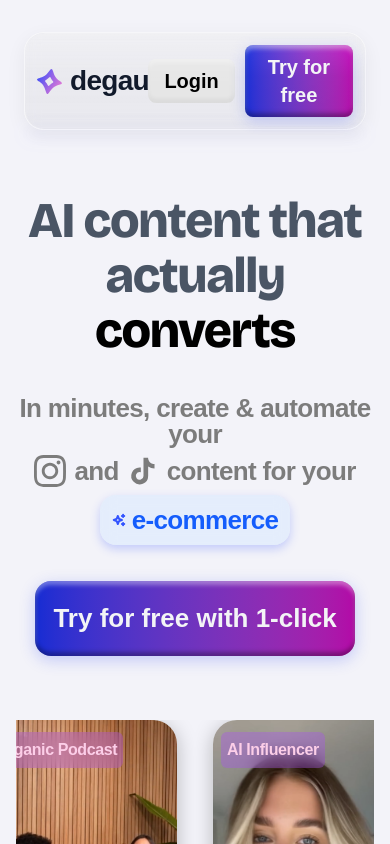
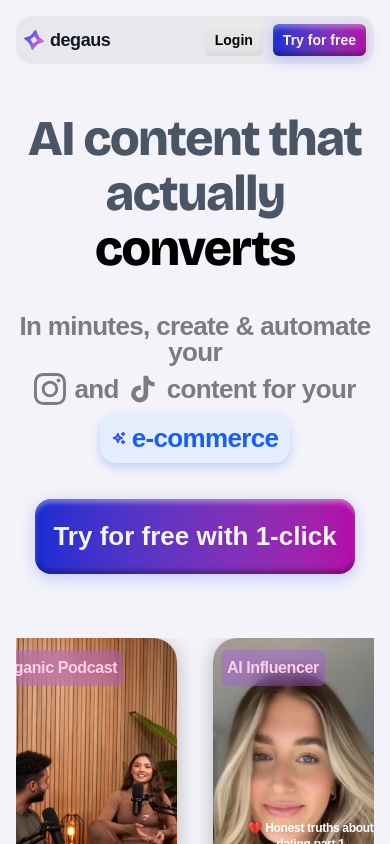
Before and after one commit to ssidikov/degaus, a Next.js app: page / in a window 390 px wide. Shown: the top 844 px of the page. Built offline with nearby package versions, Linux system fonts and the light colour scheme; a web font is replaced by a local one.

Commit message:
refactor: enhance layout and styling in Header component for improved responsiveness

```diff
--- a/components/Header.tsx
+++ b/components/Header.tsx
@@ -4,13 +4,23 @@ import Image from 'next/image'
 export default function Header() {
   return (
     <header className='w-full'>
-      <div className='container mx-auto px-6 py-8'>
+      <div className='container mx-auto px-4 sm:px-6 py-4 sm:py-6 lg:py-8'>
         <div
-          className='mx-auto max-w-5xl px-3 rounded-[20px] liquid-glass p-3 flex items-center justify-between '
-          style={{ background: 'rgba(190, 190, 190, 0.2)' }}>
-          <Link href='/' aria-label='degaus home' className='flex items-center gap-2'>
-            <Image src='/logo.svg' alt='degaus logo' width={25} height={25} />
-            <span className='text-[28px] font-bold text-gray-900 leading-none tracking-tight'>
+          className='mx-auto max-w-5xl px-2 sm:px-3 rounded-2xl sm:rounded-[20px] p-2 sm:p-3 flex items-center justify-between gap-2'
+          style={{
+            background: 'rgba(190, 190, 190, 0.2)',
+            backdropFilter: 'blur(80px)',
+            WebkitBackdropFilter: 'blur(80px)',
+          }}>
+          <Link href='/' aria-label='degaus home' className='flex items-center gap-1.5 sm:gap-2'>
+            <Image
+              src='/logo.svg'
+              alt='degaus logo'
+              width={20}
+              height={20}
+              className='w-5 h-5 sm:w-6 sm:h-6 lg:w-[25px] lg:h-[25px]'
+            />
+            <span className='text-lg sm:text-xl lg:text-[28px] font-bold text-gray-900 leading-none tracking-tight'>
               degaus
             </span>
           </Link>
@@ -18,13 +28,13 @@ export default function Header() {
           <div className='flex items-center gap-2.5'>
             <button
               aria-label='Login'
-              className='rounded-lg bg-neutral-200 px-4 py-2 text-xl font-bold text-black shadow-[inset_0px_-4px_4px_0px_rgba(0,0,0,0.05),inset_0px_4px_4px_0px_rgba(255,255,255,0.3)] hover:bg-gray-300 transition cursor-pointer'>
+              className='rounded-md sm:rounded-lg bg-neutral-200 px-2.5 sm:px-3 lg:px-4 py-1.5 sm:py-2 text-sm sm:text-base lg:text-xl font-bold text-black shadow-[inset_0px_-4px_4px_0px_rgba(0,0,0,0.05),inset_0px_4px_4px_0px_rgba(255,255,255,0.3)] hover:bg-gray-300 transition cursor-pointer'>
               Login
             </button>
 
             <button
               aria-label='Try for free'
-              className='rounded-lg px-4 py-2 text-xl font-bold text-gray-100 bg-linear-to-r from-[#152cd3] to-[#b308a7] shadow-[0px_4px_15px_0px_rgba(46,71,249,0.25),inset_0px_-4px_4px_0px_rgba(0,0,0,0.3),inset_0px_4px_4px_0px_rgba(255,255,255,0.3)] hover:opacity-90 transition'>
+              className='rounded-md sm:rounded-lg px-2.5 sm:px-3 lg:px-4 py-1.5 sm:py-2 text-sm sm:text-base lg:text-xl font-bold text-gray-100 bg-linear-to-r from-[#152cd3] to-[#b308a7] shadow-[0px_4px_15px_0px_rgba(46,71,249,0.25),inset_0px_-4px_4px_0px_rgba(0,0,0,0.3),inset_0px_4px_4px_0px_rgba(255,255,255,0.3)] hover:opacity-90 transition whitespace-nowrap'>
               Try for free
             </button>
           </div>
```
